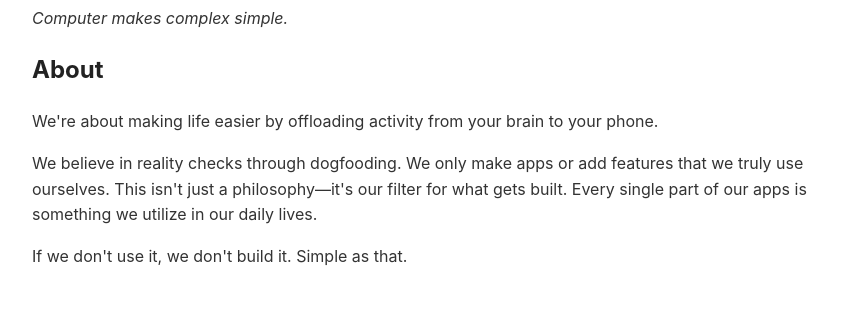
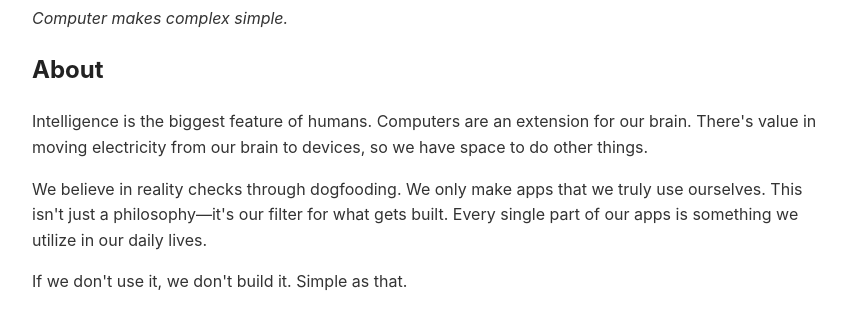
Before and after one commit to HyejinPark-hub/VibeCoder, a plain HTML site: page index.html in a window 1280 px wide. Shown: the part 99-428 px from the top of the page, without its empty margins (208-1054 px from the left). Drawn offline with Linux system fonts and the light colour scheme.

Commit message:
Revise 'About' section in index.html: update content to emphasize the role of technology as an extension of human intelligence and streamline messaging on app development philosophy.

```diff
--- a/index.html
+++ b/index.html
@@ -41,9 +41,9 @@
 
   <div class="section">
     <h2>About</h2>
-    <p>We're about making life easier by offloading activity from your brain to your phone.</p>
+    <p>Intelligence is the biggest feature of humans. Computers are an extension for our brain. There's value in moving electricity from our brain to devices, so we have space to do other things.</p>
 
-    <p>We believe in reality checks through dogfooding. We only make apps or add features that we truly use ourselves. This isn't just a philosophy—it's our filter for what gets built. Every single part of our apps is something we utilize in our daily lives.</p>
+    <p>We believe in reality checks through dogfooding. We only make apps that we truly use ourselves. This isn't just a philosophy—it's our filter for what gets built. Every single part of our apps is something we utilize in our daily lives.</p>
 
     <p>If we don't use it, we don't build it. Simple as that.</p>
   </div>
```
